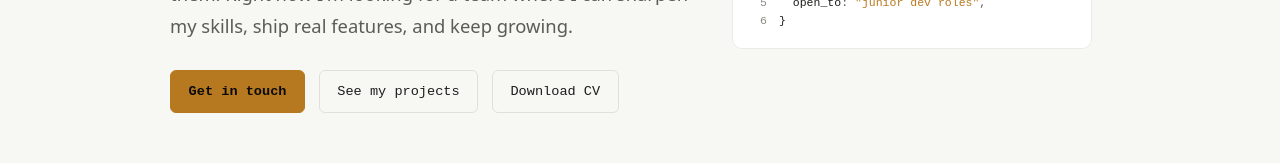
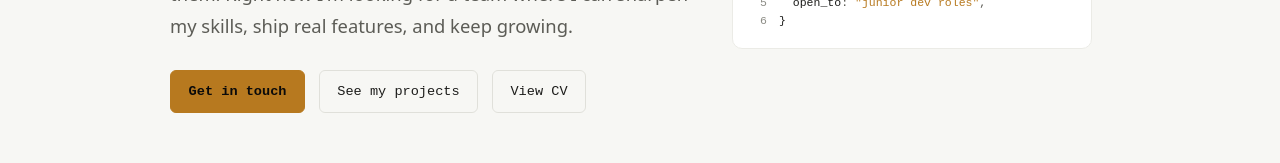
Before and after one commit to bachirisami/Portfolio, a React (Vite) app: page / in a window 1280 px wide. Shown: the part 304-467 px from the top of the page. Built offline with nearby package versions, Linux system fonts and the light colour scheme.

Commit message:
instead of downloading the cv it opens a new tab to look at it

```diff
--- a/src/components/Hero.tsx
+++ b/src/components/Hero.tsx
@@ -18,8 +18,13 @@ export default function Hero() {
           <Link to="/projects" className="btn-term">
             See my projects
           </Link>
-          <a href="/Sami_Bachiri_CV.pdf" download className="btn-term">
-            Download CV
+          <a
+            href="/Sami_Bachiri_CV.pdf"
+            target="_blank"
+            rel="noopener noreferrer"
+            className="btn-term"
+          >
+            View CV
           </a>
         </div>
       </div>
```
